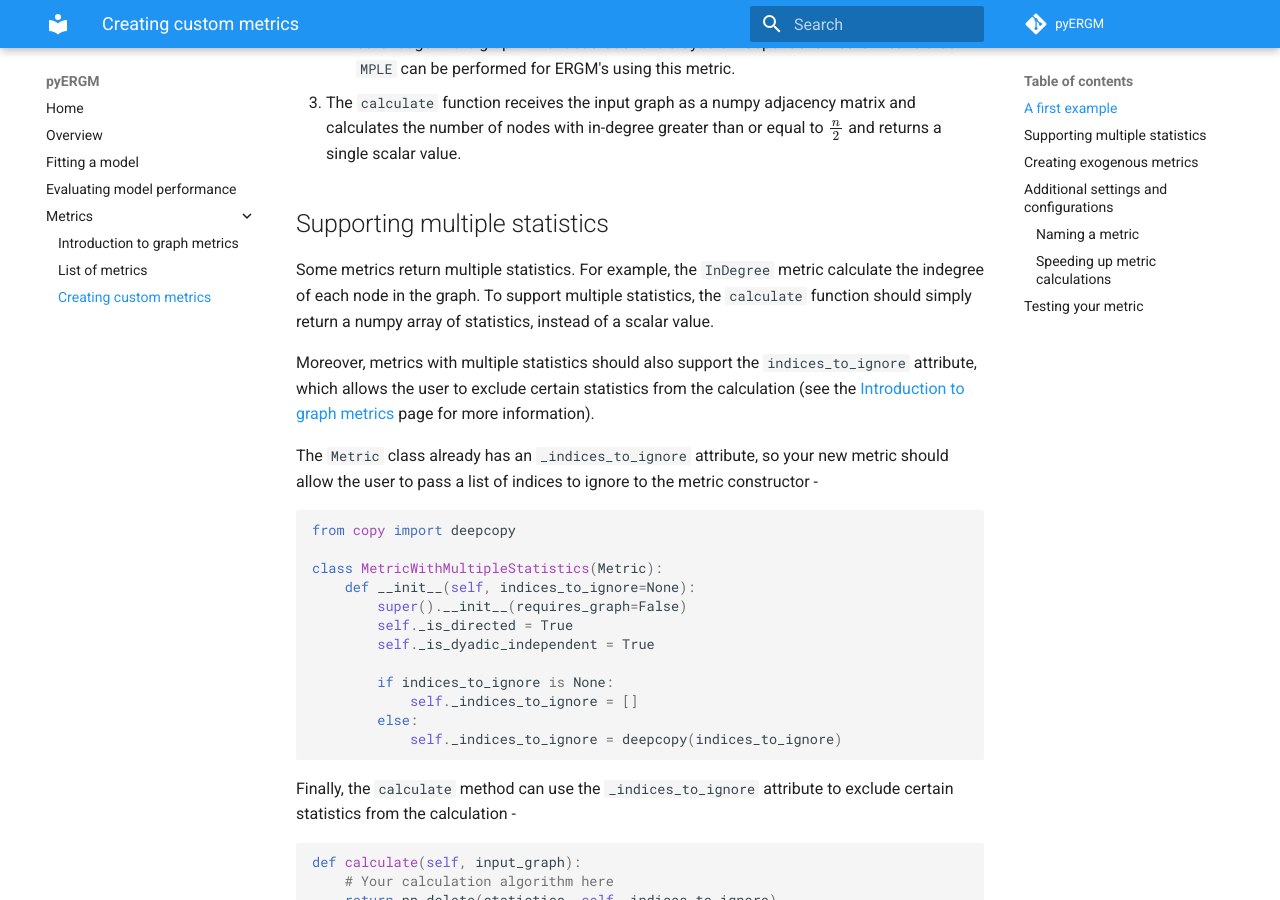
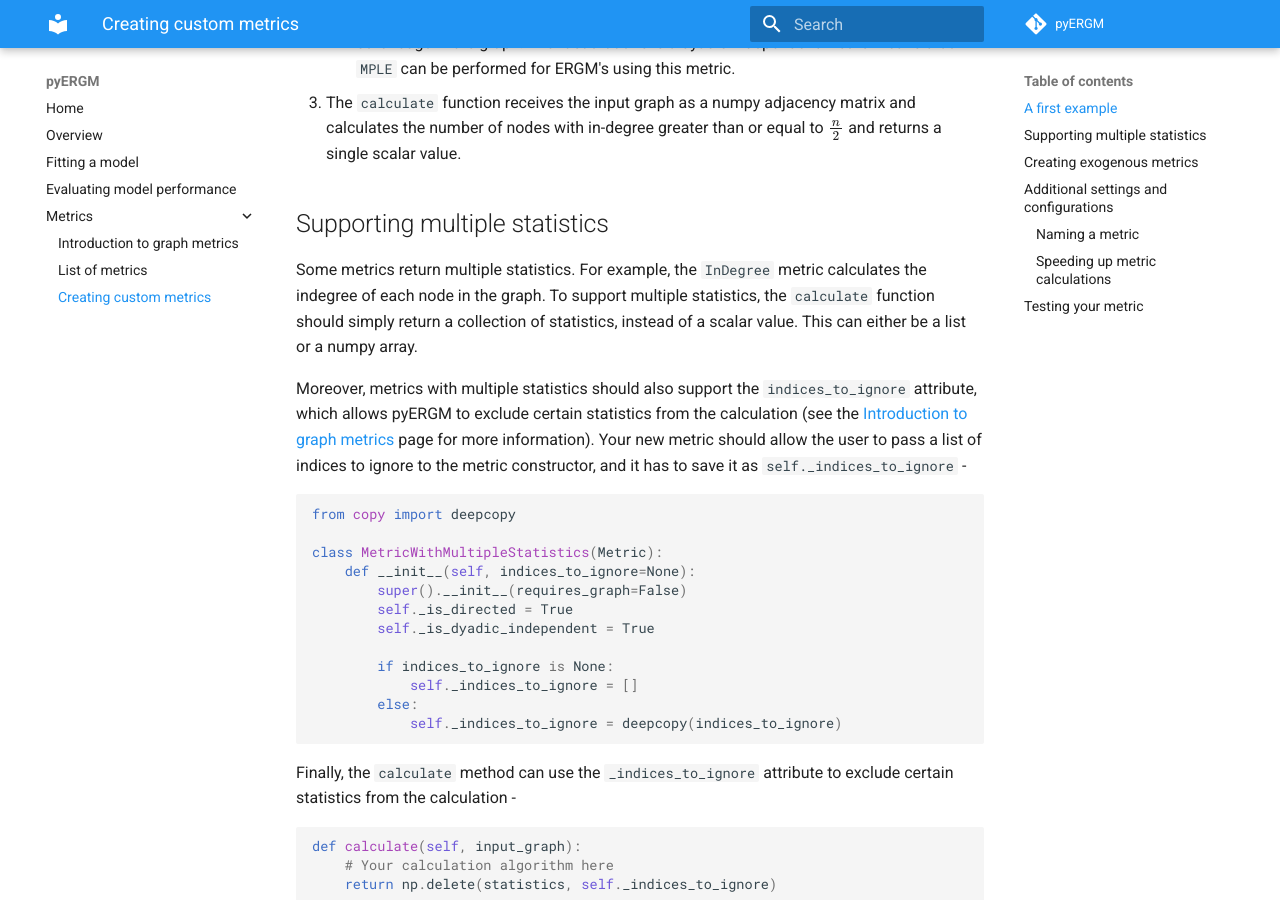
Before and after one commit to tomtalp/pyERGM, an MkDocs documentation site: the page built from docs/custom_metrics.md, in a window 1280 px wide and 900 px high, scrolled down 1545 px. Built offline with MkDocs 1.6.1 and Material for MkDocs 9.7.7, drawn with Linux system fonts in a browser that asks for light colours; comment, search, counter and statistics services are not loaded.

Commit message:
more custom metrics docs

````diff
--- a/docs/custom_metrics.md
+++ b/docs/custom_metrics.md
@@ -59,11 +59,9 @@ Let's break down the steps in the above example -
 3. The `calculate` function receives the input graph as a numpy adjacency matrix and calculates the number of nodes with in-degree greater than or equal to $\frac{n}{2}$ and returns a single scalar value.
 
 ## Supporting multiple statistics
-Some metrics return multiple statistics. For example, the `InDegree` metric calculate the indegree of each node in the graph. To support multiple statistics, the `calculate` function should simply return a numpy array of statistics, instead of a scalar value.
+Some metrics return multiple statistics. For example, the `InDegree` metric calculates the indegree of each node in the graph. To support multiple statistics, the `calculate` function should simply return a collection of statistics, instead of a scalar value. This can either be a list or a numpy array.
 
-Moreover, metrics with multiple statistics should also support the `indices_to_ignore` attribute, which allows the user to exclude certain statistics from the calculation (see the [Introduction to graph metrics](../metrics/) page for more information).
-
-The `Metric` class already has an `_indices_to_ignore` attribute, so your new metric should allow the user to pass a list of indices to ignore to the metric constructor -
+Moreover, metrics with multiple statistics should also support the `indices_to_ignore` attribute, which allows pyERGM to exclude certain statistics from the calculation (see the [Introduction to graph metrics](../metrics/) page for more information). Your new metric should allow the user to pass a list of indices to ignore to the metric constructor, and it has to save it as `self._indices_to_ignore` -
 
 ```python
 from copy import deepcopy
@@ -79,6 +77,7 @@ class MetricWithMultipleStatistics(Metric):
         else:
             self._indices_to_ignore = deepcopy(indices_to_ignore)
 ```
+
 
 Finally, the `calculate` method can use the `_indices_to_ignore` attribute to exclude certain statistics from the calculation -
 
````
